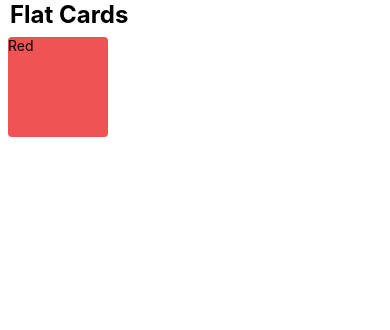
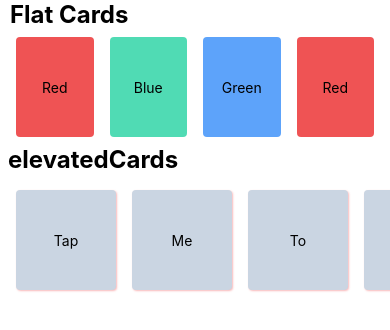
Before and after one commit to vishalthapa07/newapp, a React Native app: screen / in a window 390 px wide. Shown: the top 330 px of the page. Built offline with nearby package versions, Linux system fonts and the light colour scheme.

Commit message:
create card horizontally in mobile

```diff
--- a/App.tsx
+++ b/App.tsx
@@ -1,12 +1,14 @@
 import {View, Text, SafeAreaView, ScrollView} from 'react-native';
 import React from 'react';
 import FlatCards from './components/flatCards';
+import ElevatedCards from './components/elevatedCards';
 
 const App = () => {
   return (
     <SafeAreaView>
       <ScrollView>
         <FlatCards />
+        <ElevatedCards />
       </ScrollView>
     </SafeAreaView>
   );
--- /dev/null
+++ b/components/elevatedCards.tsx
@@ -0,0 +1,85 @@
+import {ScrollView, StyleSheet, Text, View} from 'react-native';
+import React from 'react';
+
+export default function ElevatedCards() {
+  return (
+    <View>
+      <Text style={styles.headingText}>elevatedCards</Text>
+      <ScrollView horizontal={true} style={styles.container}>
+        <View style={[styles.card, styles.cardElevated]}>
+          <Text>Tap</Text>
+        </View>
+        <View style={[styles.card, styles.cardElevated]}>
+          <Text>Me</Text>
+        </View>
+        <View style={[styles.card, styles.cardElevated]}>
+          <Text>To</Text>
+        </View>
+        <View style={[styles.card, styles.cardElevated]}>
+          <Text>Scroll</Text>
+        </View>
+        <View style={[styles.card, styles.cardElevated]}>
+          <Text>more..</Text>
+        </View>
+        <View style={[styles.card, styles.cardElevated]}>
+          <Text>more...</Text>
+        </View>
+        <View style={[styles.card, styles.cardElevated]}>
+          <Text>more....</Text>
+        </View>
+        <View style={[styles.card, styles.cardElevated]}>
+          <Text>Tap</Text>
+        </View>
+        <View style={[styles.card, styles.cardElevated]}>
+          <Text>Me</Text>
+        </View>
+        <View style={[styles.card, styles.cardElevated]}>
+          <Text>To</Text>
+        </View>
+        <View style={[styles.card, styles.cardElevated]}>
+          <Text>Scroll</Text>
+        </View>
+        <View style={[styles.card, styles.cardElevated]}>
+          <Text>more..</Text>
+        </View>
+        <View style={[styles.card, styles.cardElevated]}>
+          <Text>more...</Text>
+        </View>
+        <View style={[styles.card, styles.cardElevated]}>
+          <Text>more....</Text>
+        </View>
+      </ScrollView>
+    </View>
+  );
+}
+
+const styles = StyleSheet.create({
+  headingText: {
+    fontSize: 24,
+    fontWeight: 'bold',
+    paddingHorizontal: 8,
+  },
+  container: {
+    padding: 8,
+  },
+  card: {
+    flex: 1,
+    alignItems: 'center',
+    justifyContent: 'center',
+    width: 100,
+    height: 100,
+    borderRadius: 4,
+    margin: 8,
+  },
+  cardElevated: {
+    backgroundColor: '#CAD5E2',
+    elevation: 4,
+    shadowOffset: {
+      width: 1,
+      height: 1,
+    },
+    shadowColor: '#EF5354',
+    shadowOpacity: 0.4,
+    shadowRadius: 2,
+  },
+});
--- a/components/flatCards.tsx
+++ b/components/flatCards.tsx
@@ -6,6 +6,15 @@
     <View>
       <Text style={styles.headingText}>Flat Cards</Text>
       <View style={styles.container}>
+        <View style={[styles.card, styles.cardOne]}>
+          <Text>Red</Text>
+        </View>
+        <View style={[styles.card, styles.cardTwo]}>
+          <Text>Blue</Text>
+        </View>
+        <View style={[styles.card, styles.cardThree]}>
+          <Text>Green</Text>
+        </View>
         <View style={[styles.card, styles.cardOne]}>
           <Text>Red</Text>
         </View>
@@ -20,8 +29,15 @@
     fontWeight: 'bold',
     paddingHorizontal: 10,
   },
-  container: {},
+  container: {
+    flex: 1,
+    flexDirection: 'row',
+    paddingHorizontal: 8,
+  },
   card: {
+    flex: 1,
+    justifyContent: 'center', //works from top to bottom
+    alignItems: 'center', //works from left to right
     width: 100,
     height: 100,
     borderRadius: 4,
@@ -30,4 +46,10 @@
   cardOne: {
     backgroundColor: '#ef5354',
   },
+  cardTwo: {
+    backgroundColor: '#50dbb4',
+  },
+  cardThree: {
+    backgroundColor: '#5da3fa',
+  },
 });
```
